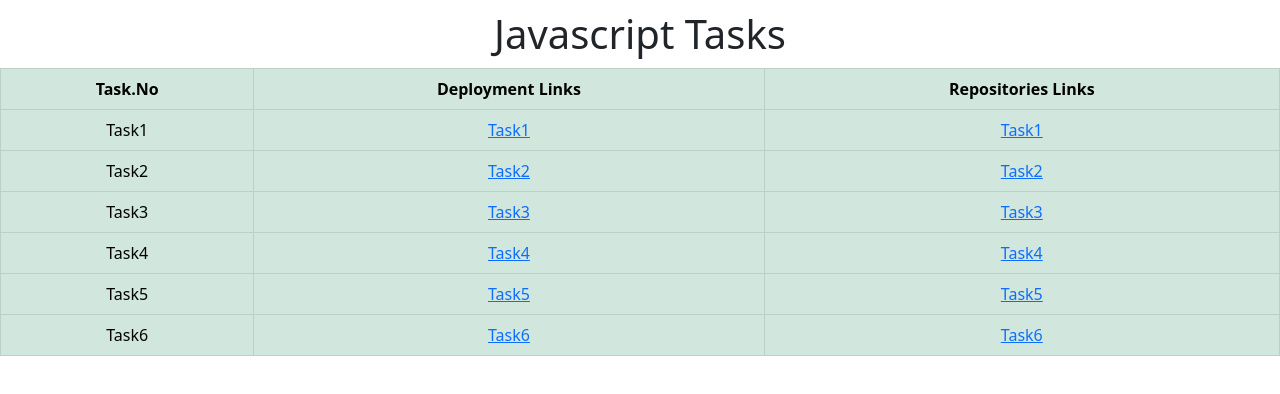
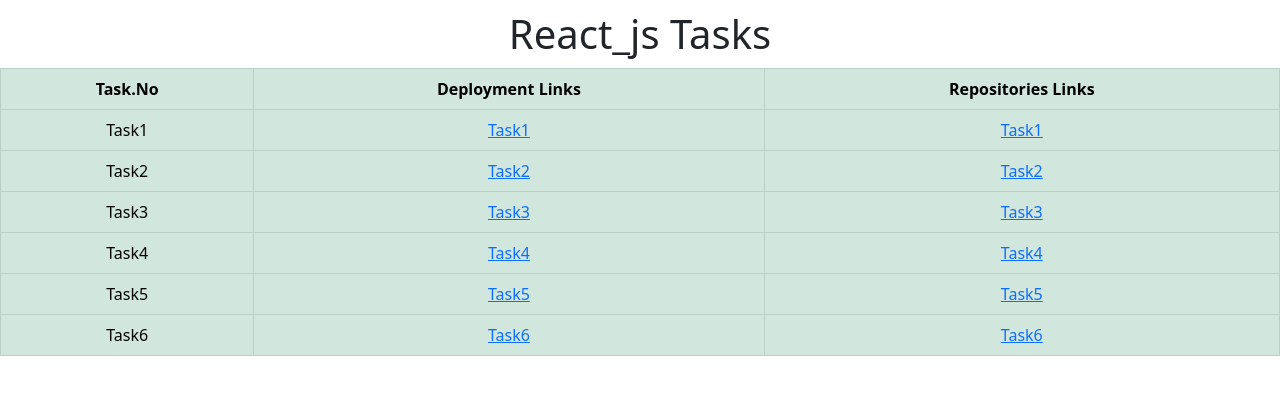
Before and after one commit to NAVYEESH/React-deploy, a plain HTML site: page index.html in a window 1280 px wide. Drawn offline with nearby package versions, Linux system fonts and the light colour scheme.

Commit message:
index.html

```diff
--- a/index.html
+++ b/index.html
@@ -12,7 +12,7 @@
     />
   </head>
   <body>
-    <h1 style="text-align: center; margin: 10px 0px">Javascript Tasks</h1>
+    <h1 style="text-align: center; margin: 10px 0px">React_js Tasks</h1>
     <table
       style="text-align: center"
       class="table table-bordered table-success"
```
